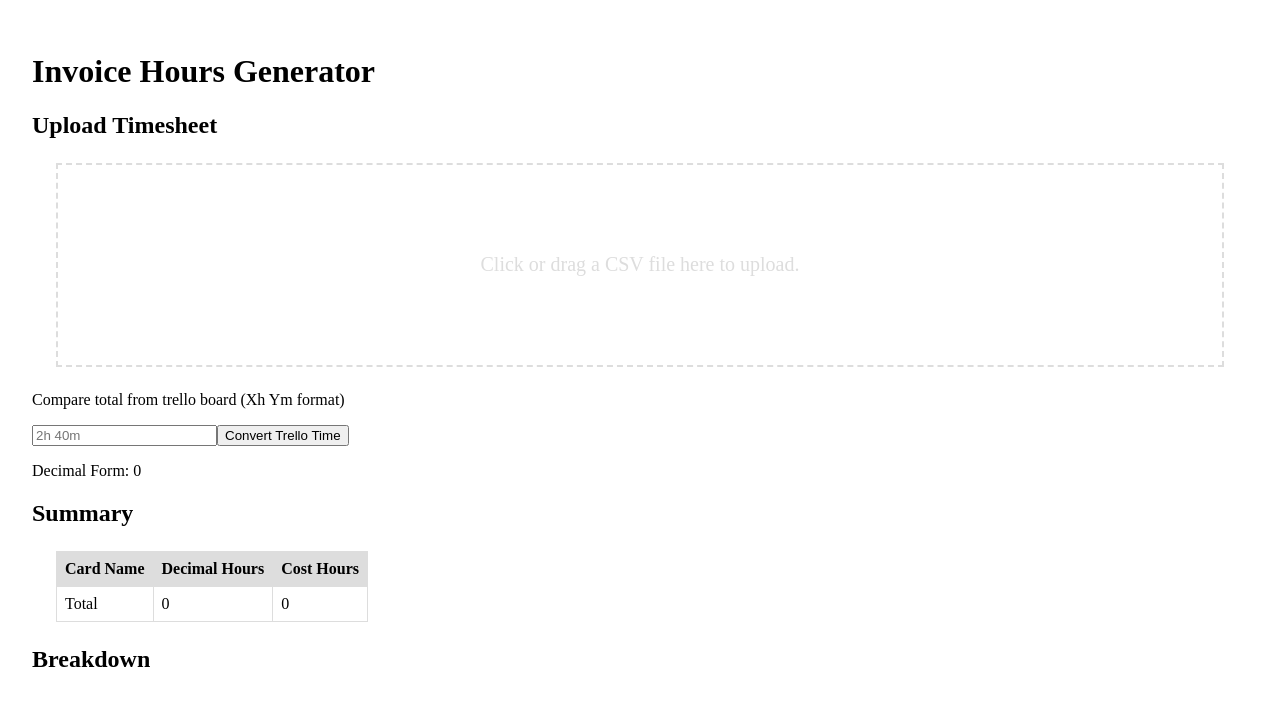
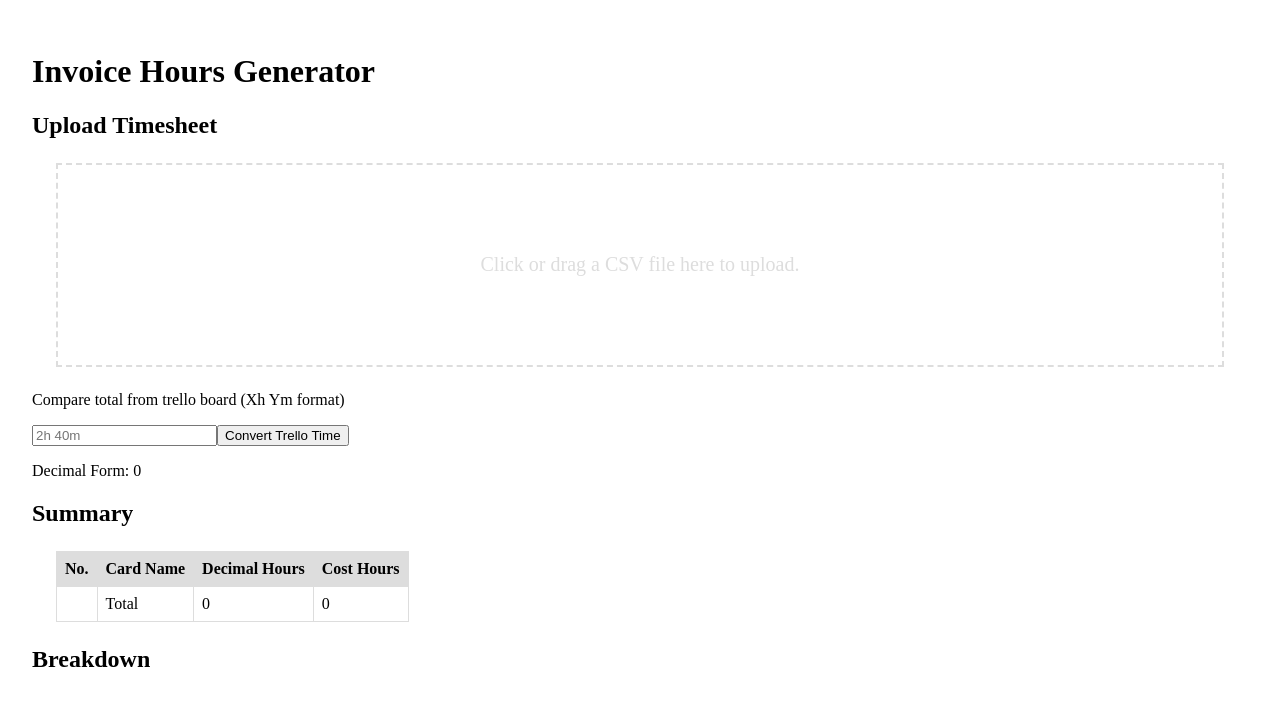
Before and after one commit to Taylor-S/invoice-hours-generator, an Angular app: page / in a window 1280 px wide. Shown: the top 706 px of the page. Built offline with nearby package versions, Linux system fonts and the light colour scheme.

Commit message:
Add analytics configuration and display row numbers in table

```diff
--- a/angular.json
+++ b/angular.json
@@ -103,5 +103,8 @@
         }
       }
     }
+  },
+  "cli": {
+    "analytics": false
   }
 }
--- a/src/app/app.component.html
+++ b/src/app/app.component.html
@@ -17,18 +17,21 @@
 <table class="summary">
   <thead>
     <tr>
+      <th>No.</th>
       <th>Card Name</th>
       <th>Decimal Hours</th>
       <th>Cost Hours</th>
     </tr>
   </thead>
   <tbody>
-    <tr *ngFor="let job of jobData | keyvalue">
+    <tr *ngFor="let job of jobData | keyvalue; let i = index">
+      <td>{{ i + 1 }}</td>
       <td>{{ job.key }}</td>
       <td>{{ job.value }}</td>
       <td>{{ job.value * 55 }}</td>
     </tr>
     <tr>
+      <td></td>
       <td>Total</td>
       <td>{{ totalDecimalHours }}</td>
       <td>{{ totalHoursCost }}</td>
```
